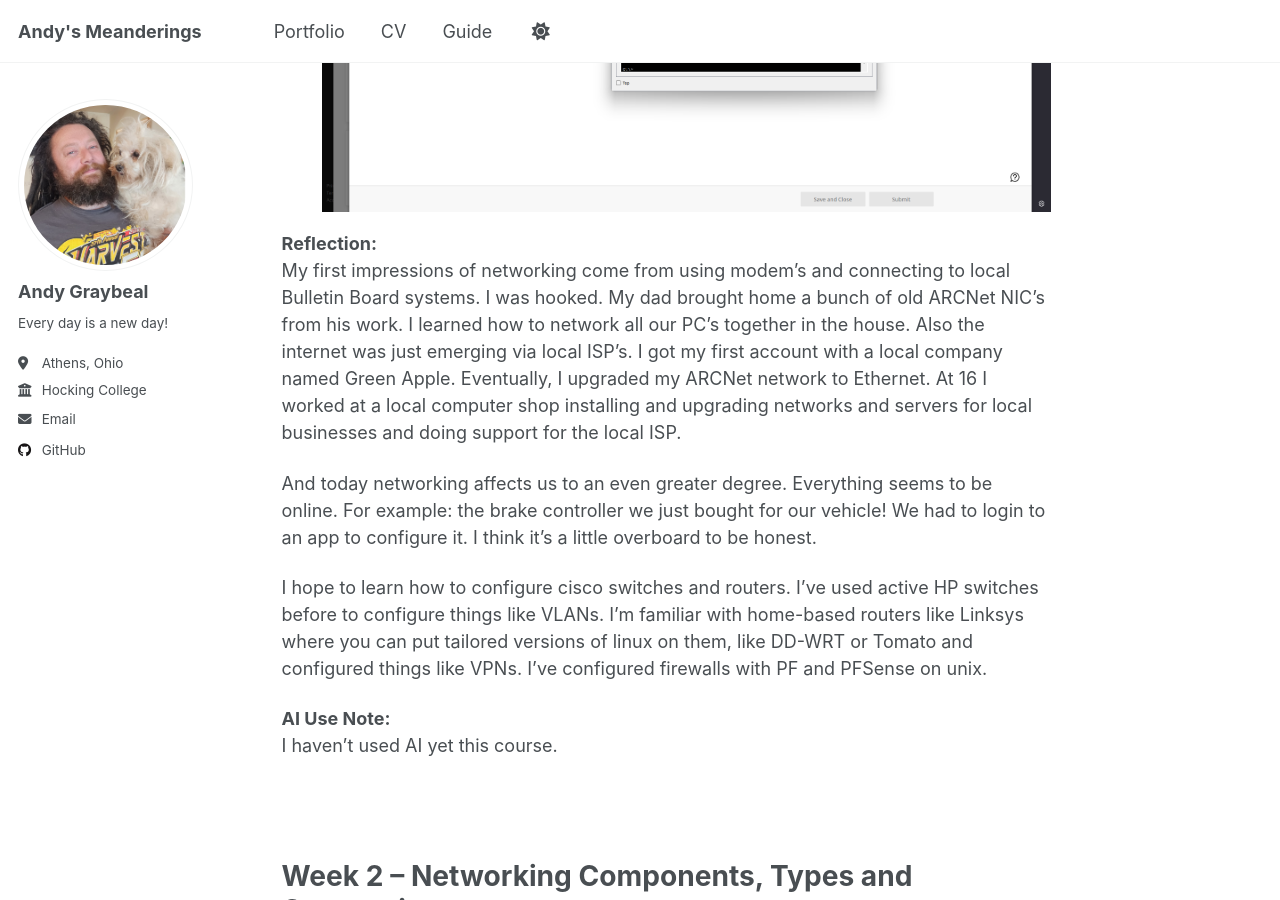
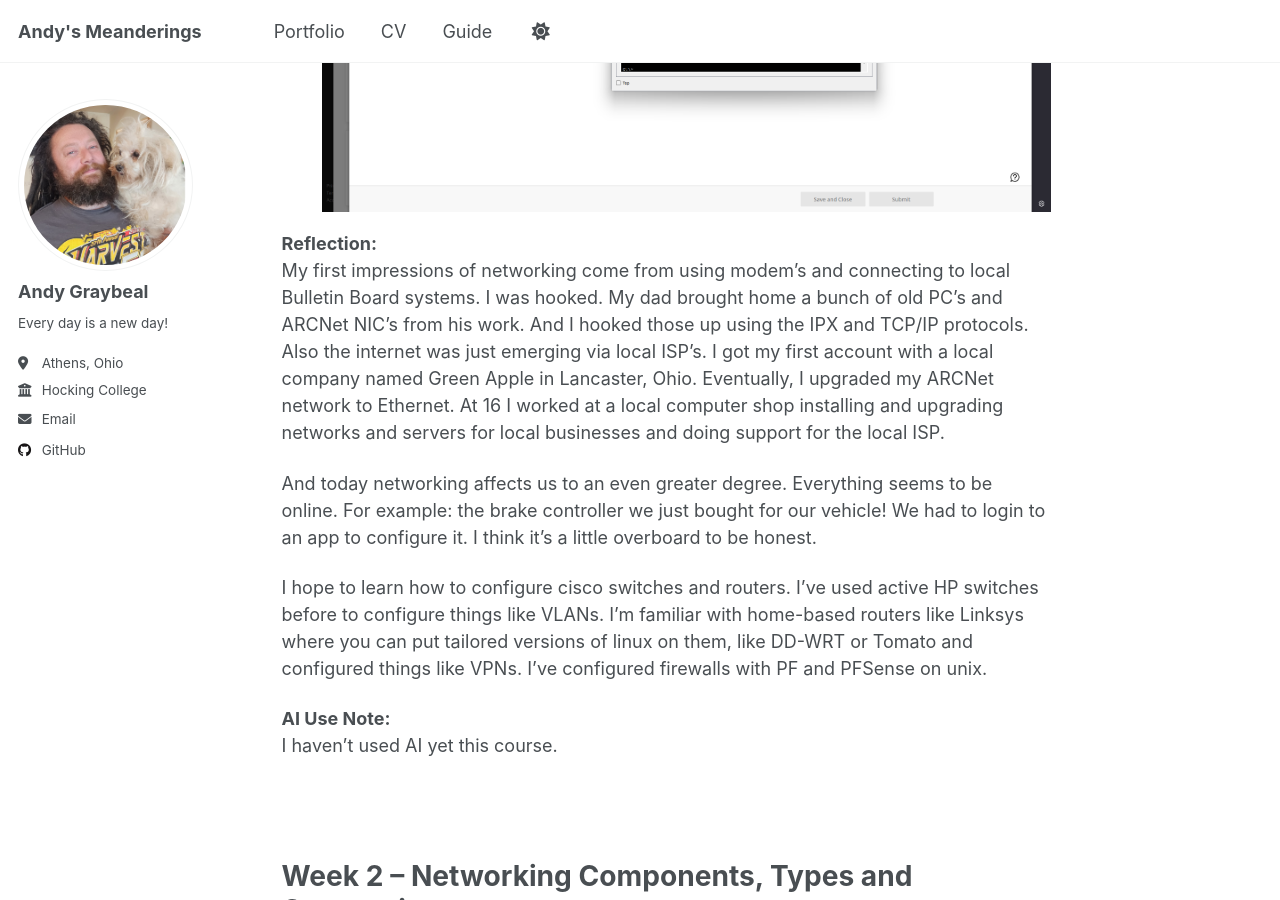
Before and after one commit to andy-graybeal/andy-graybeal.github.io, a Jekyll site: the page built from _portfolio/net-1111-cisco-1-intro-to-networks.md, in a window 1280 px wide and 900 px high, scrolled down 755 px. Built offline with Jekyll 4.4.1, drawn with Linux system fonts in a browser that asks for light colours; a script that is not in the unit is left out.

Commit message:
Update net-1111-cisco-1-intro-to-networks.md

```diff
--- a/_portfolio/net-1111-cisco-1-intro-to-networks.md
+++ b/_portfolio/net-1111-cisco-1-intro-to-networks.md
@@ -15,7 +15,7 @@ We were introduced to networks and the general devices that make up networks.  W
 <img src='/images/Week_01-NET-1111-Cisco_Packet_Tracer.png'>
 
 **Reflection:**
-My first impressions of networking come from using modem’s and connecting to local Bulletin Board systems.  I was hooked.  My dad brought home a bunch of old ARCNet NIC’s from his work.  I learned how to network all our PC’s together in the house.  Also the internet was just emerging via local ISP’s.  I got my first account with a local company named Green Apple.  Eventually, I upgraded my ARCNet network to Ethernet.  At 16 I worked at a local computer shop installing and upgrading networks and servers for local businesses and doing support for the local ISP.
+My first impressions of networking come from using modem’s and connecting to local Bulletin Board systems.  I was hooked.  My dad brought home a bunch of old PC's and ARCNet NIC’s from his work.  And I hooked those up using the IPX and TCP/IP protocols.  Also the internet was just emerging via local ISP’s.  I got my first account with a local company named Green Apple in Lancaster, Ohio.  Eventually, I upgraded my ARCNet network to Ethernet.  At 16 I worked at a local computer shop installing and upgrading networks and servers for local businesses and doing support for the local ISP.
 
 And today networking affects us to an even greater degree.  Everything seems to be online.  For example: the brake controller we just bought for our vehicle!  We had to login to an app to configure it.
 I think it’s a little overboard to be honest.
```
